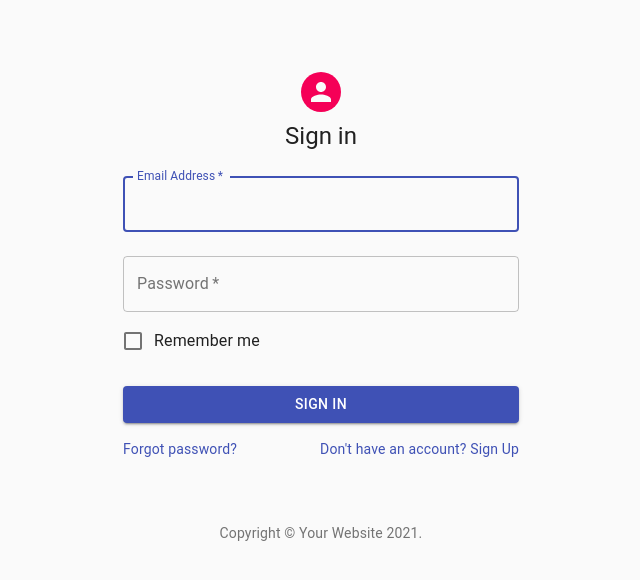
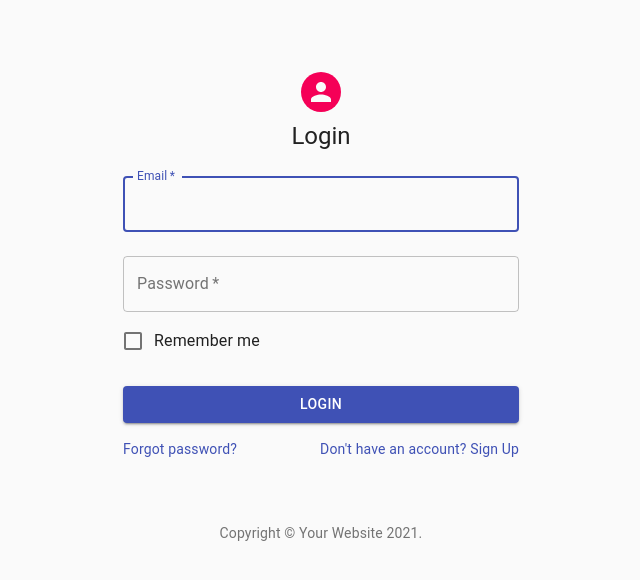
Before and after one commit to nicolasdantas/hackaton2-front, a React (Create React App) app: page /login in a window 1280 px wide. Shown: the top 580 px of the page, without its empty margins (319-959 px from the left). Built offline with nearby package versions, Linux system fonts and the light colour scheme.

Commit message:
page login front terminée

```diff
--- a/src/components/Login.js
+++ b/src/components/Login.js
@@ -57,7 +57,7 @@ export default function Login() {
  {/*          <LockOutlinedIcon /> */}
         </Avatar>
         <Typography component="h1" variant="h5">
-          Sign in
+          Login
         </Typography>
         <form className={classes.form} noValidate>
           <TextField
@@ -66,7 +66,7 @@ export default function Login() {
             required
             fullWidth
             id="email"
-            label="Email Address"
+            label="Email"
             name="email"
             autoComplete="email"
             autoFocus
@@ -93,7 +93,7 @@ export default function Login() {
             color="primary"
             className={classes.submit}
           >
-            Sign In
+            Login
           </Button>
           <Grid container>
             <Grid item xs>
```
Also changed, not shown: 1 other file (tests, documents, lock files or other folders).
